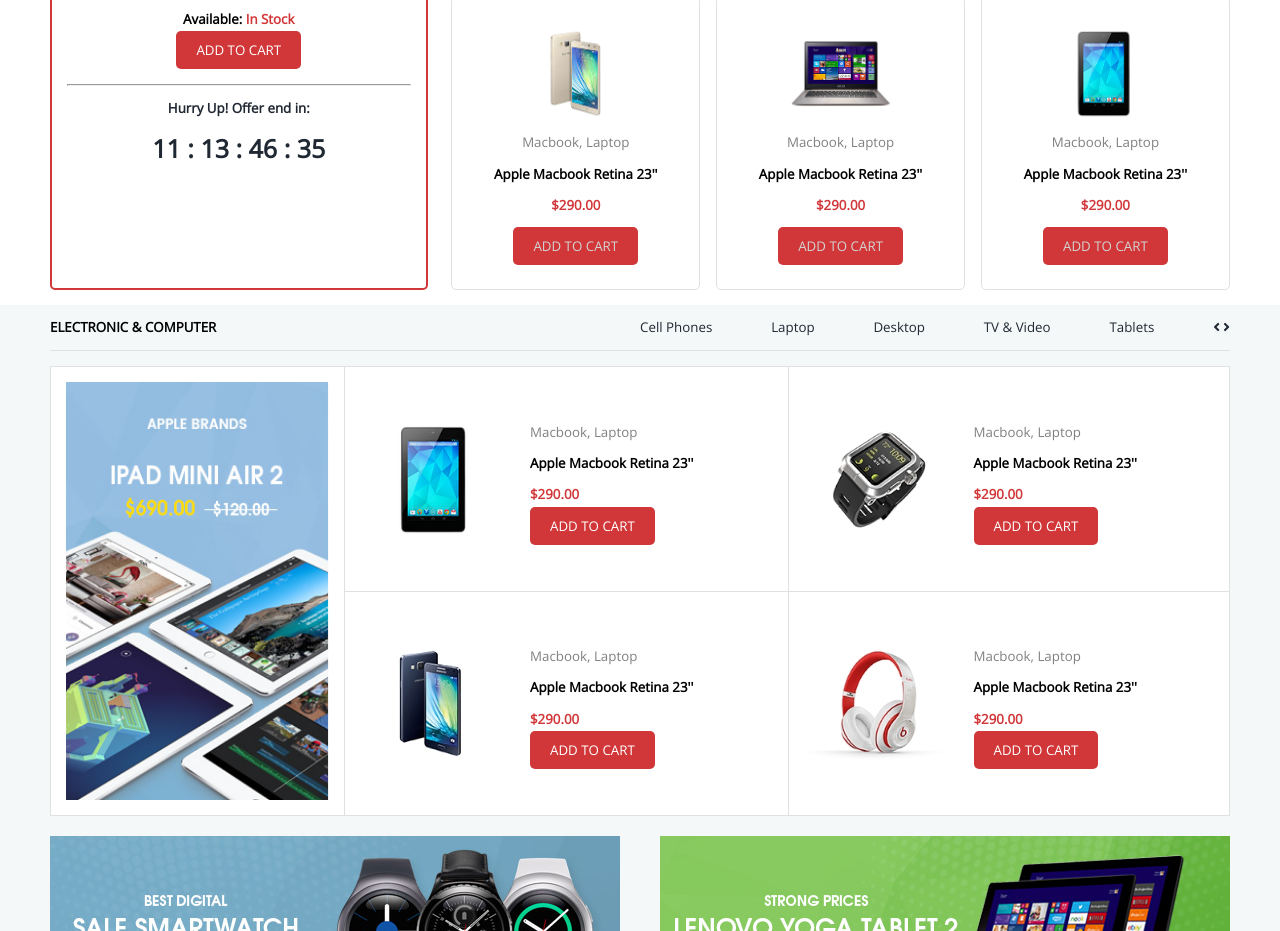
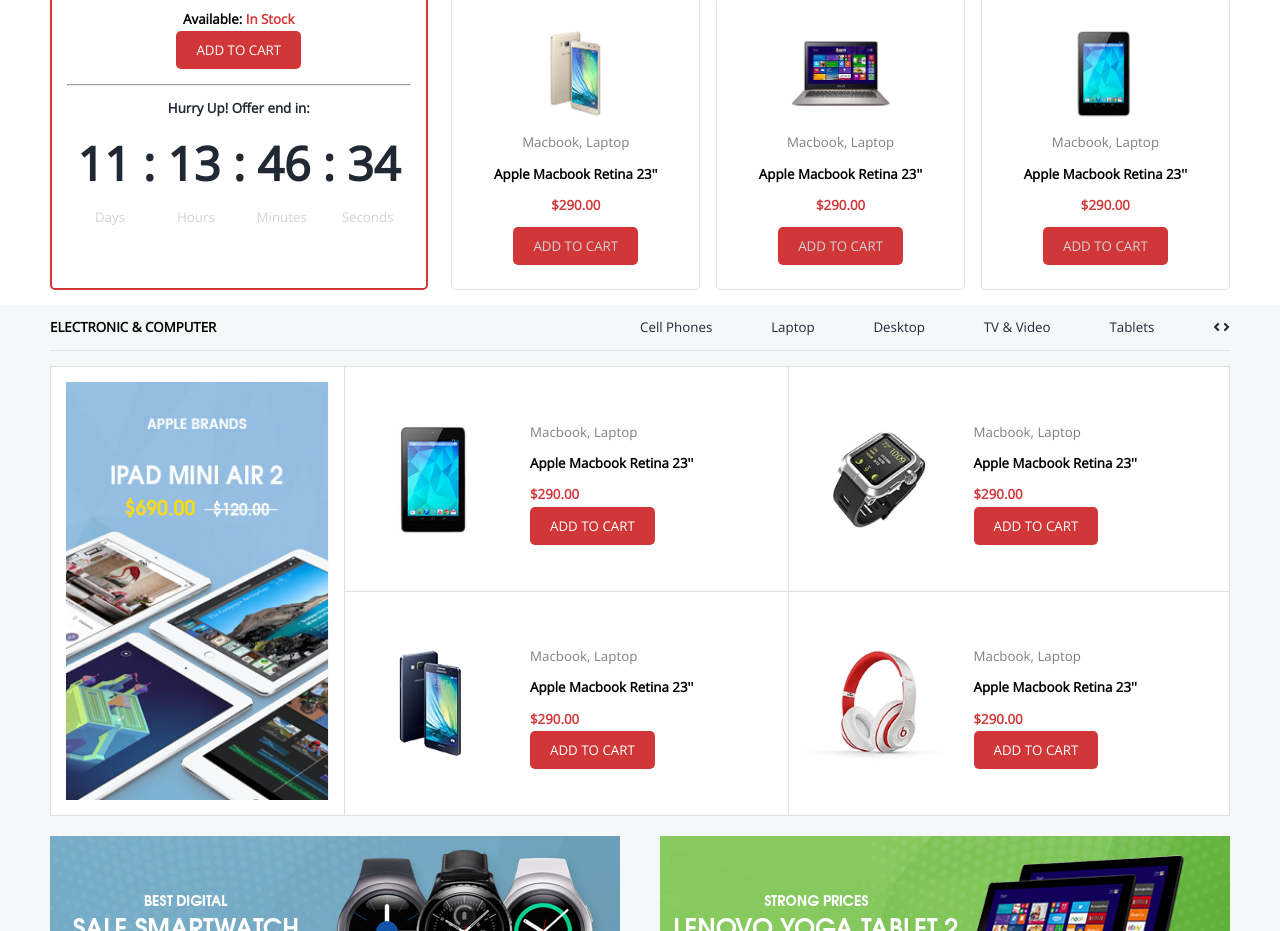
Before and after one commit to NguyenThienLocVN/LocPractice, a plain HTML site: page index.html in a window 1280 px wide. Shown: the part 1388-2319 px from the top of the page. Drawn offline with nearby package versions, Linux system fonts and the light colour scheme.

Commit message:
Complete playout (add timecounter)

```diff
--- a/css/style.scss
+++ b/css/style.scss
@@ -88,9 +88,9 @@ header{clear: both;padding-bottom: 20px;}
 .dropdown-content-language, .dropdown-content-currency {
     display: none;
     position: absolute;
-    width: 70px;
+    width: 90px;
     background: #fff;
-    top: 30px;
+    top: 35px;
     z-index: 99;
     line-height: 35px;
     border: 0.5px solid lightgrey;
@@ -286,10 +286,12 @@ header{clear: both;padding-bottom: 20px;}
     border: 2px solid #d13638;
     border-radius: 5px;
     text-align: center;
-    height: 380px;
 }
 .hurry-up, .time{
     display: none;
+}
+#time-number, .time-text{
+    display:none;
 }
 
 // List include category and product infomation, with grey background
@@ -536,11 +538,22 @@ header{clear: both;padding-bottom: 20px;}
     .hurry-up{
         display: block;
     }
-    #time{
-        font-size: 25px;
+    #time-number{
+        display: block;
+        font-size: 22pt;
         font-weight: bold;
         color:#202833;
     }
+    .time-text{
+        display: flex;
+        color:lightgrey;
+    }
+    .time-text-item{
+        width: 25%;
+    }
+
+
+
 
     .arrival{
         display: block;
@@ -744,7 +757,9 @@ header{clear: both;padding-bottom: 20px;}
         display: flex;
         flex-direction: column;
     }
-
+    #time-number{
+        font-size: 35pt;
+    }
 
 
     //
--- a/index.html
+++ b/index.html
@@ -374,26 +374,14 @@
                             <a href="" class="add-cart">ADD TO CART</a><br> <br>
                             <div class="hurry-up"><hr>
                                 <p style="font-weight: bold; color:#202833;">Hurry Up! Offer end in:</p></div>
-                            <div id="time">
-                                <!-- <div class="time-day">
-                                    <p id="day number"></p>
-                                    <p style="color:lightgrey">Days</p>
-                                </div>
-                                <p class="number">:</p>
-                                <div class="time-hour">
-                                    <p id="number hour"></p>
-                                    <p style="color:lightgrey">Hours</p>
-                                </div>
-                                <p class="number">:</p>
-                                <div class="time-minute">
-                                    <p id="number minute"></p>
-                                    <p style="color:lightgrey">Min</p>
-                                </div>
-                                <p class="number">:</p>
-                                <div class="time-second">
-                                    <p id="number second"></p>
-                                    <p style="color:lightgrey">Secs</p>
-                                </div> -->
+                            <div id="time-number">
+                            </div>
+
+                            <div class="time-text">
+                                <p class="time-text-item">Days</p>
+                                <p class="time-text-item">Hours</p>
+                                <p class="time-text-item">Minutes</p>
+                                <p class="time-text-item">Seconds</p>
                             </div>
                         </div>
                     </div>
--- a/js/myscript.js
+++ b/js/myscript.js
@@ -49,7 +49,7 @@ function startTimer() {
 
 // ===================================================================
 // Function time countdown
-var upgradeTime = 1000000;
+var upgradeTime = 999999;
 var seconds = upgradeTime;
 function timer() {
     var days        = Math.floor(seconds/24/60/60);
@@ -61,7 +61,7 @@ function timer() {
     if (remainingSeconds < 10) {
         remainingSeconds = "0" + remainingSeconds;
     }
-    document.getElementById('time').innerHTML = days + " : " + hours + " : " + minutes + " : " + remainingSeconds;
+    document.getElementById('time-number').innerHTML = days + " : " + hours + " : " + minutes + " : " + remainingSeconds;
     if (seconds == 0) {
         clearInterval(countdownTimer);
     } else {
```
Also changed, not shown: css/style.css.
